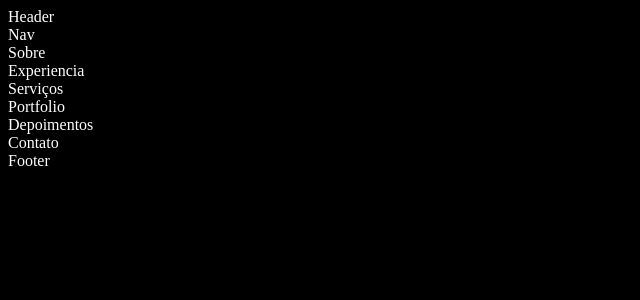
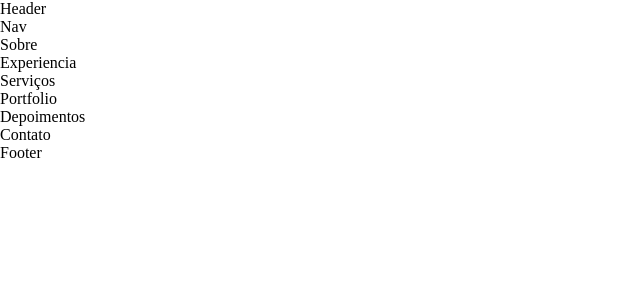
Before and after one commit to Jotapcinfo/portfolio-react-2, a React (Create React App) app: page / in a window 1280 px wide. Shown: the top 300 px of the page, without its empty margins (0-640 px from the left). Built offline with nearby package versions, Linux system fonts and the light colour scheme.

Commit message:
30 min - css root

```diff
--- a/src/index.css
+++ b/src/index.css
@@ -1,4 +1,13 @@
-body {
-    background: black;
-    color: white;
+* {
+    margin: 0;
+    padding: 0;
+    border: 0;
+    outline: 0;
+    box-sizing: border-box;
+    list-style: none;
+    text-decoration: none;
 }
+
+.root {
+    --color-bg: #1f1f38;
+}
```
